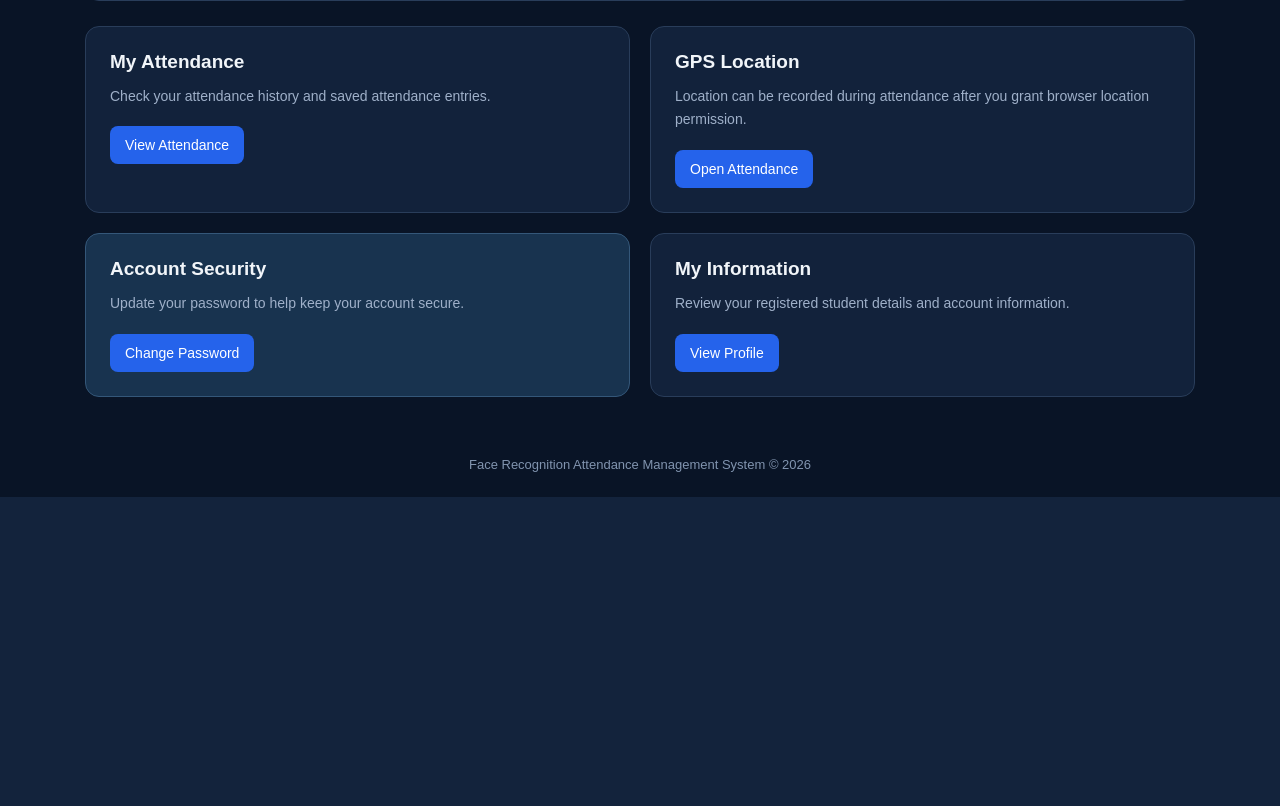
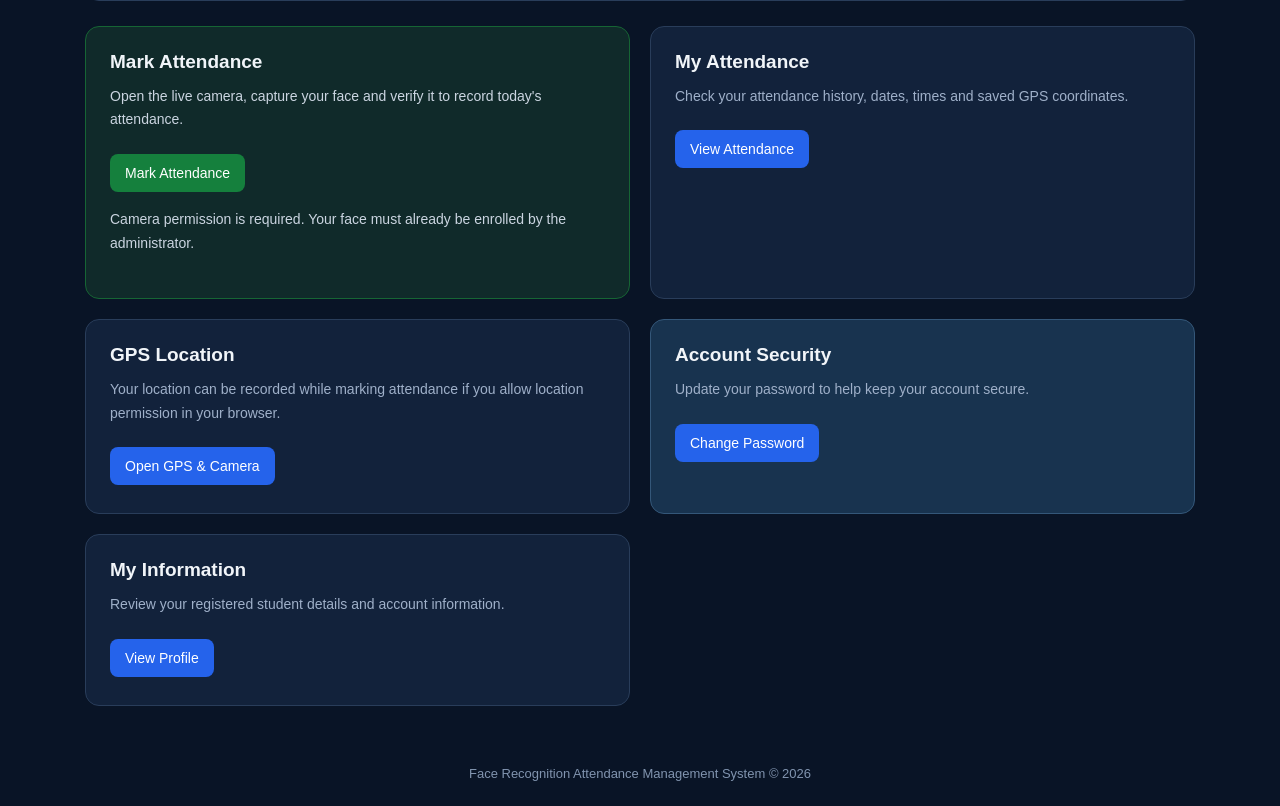
Before and after one commit to tiwarishivansh265-cloud/Face-Recognition-Attendance-System, a Flask app: template templates/student_dashboard.html in a window 1280 px wide. Shown: the part 397-1203 px from the top of the page. Before the commit the page ends 894 px from the top, so only its background shows below. Run offline with Flask 3, Linux system fonts and the light colour scheme; the template is opened without the code that fills it, so the values that code supplies are empty.

Commit message:
Update student_dashboard.html

```diff
--- a/templates/student_dashboard.html
+++ b/templates/student_dashboard.html
@@ -108,14 +108,41 @@
             background: #2563eb;
             color: white;
             padding: 11px 15px;
+            border: none;
             border-radius: 8px;
             text-decoration: none;
             font-size: 14px;
+            cursor: pointer;
+            margin: 4px 4px 4px 0;
+        }
+
+        .btn:hover {
+            filter: brightness(1.12);
+        }
+
+        .btn-green {
+            background: #15803d;
         }
 
         .security {
             background: #18334f;
             border: 1px solid #345779;
+        }
+
+        .attendance-card {
+            border-color: #166534;
+            background: #102a2a;
+        }
+
+        .attendance-card p {
+            color: #cbd5e1;
+        }
+
+        .note {
+            margin-top: 12px;
+            font-size: 12px;
+            color: #9fb0c9;
+            line-height: 1.6;
         }
 
         footer {
@@ -128,6 +155,18 @@
         @media (max-width: 650px) {
             .grid {
                 grid-template-columns: 1fr;
+            }
+
+            main {
+                padding: 24px 15px;
+            }
+
+            .card {
+                padding: 20px;
+            }
+
+            h1 {
+                font-size: 24px;
             }
         }
     </style>
@@ -164,13 +203,34 @@
         </section>
 
         <section class="grid">
+
+            <article class="card attendance-card">
+                <h2>Mark Attendance</h2>
+                <p>
+                    Open the live camera, capture your face and
+                    verify it to record today's attendance.
+                </p>
+
+                <a class="btn btn-green"
+                   href="{{ url_for('mark_attendance') }}">
+                    Mark Attendance
+                </a>
+
+                <p class="note">
+                    Camera permission is required. Your face must
+                    already be enrolled by the administrator.
+                </p>
+            </article>
+
             <article class="card">
                 <h2>My Attendance</h2>
                 <p>
-                    Check your attendance history and saved attendance
-                    entries.
+                    Check your attendance history, dates, times
+                    and saved GPS coordinates.
                 </p>
-                <a class="btn" href="{{ url_for('my_attendance') }}">
+
+                <a class="btn"
+                   href="{{ url_for('my_attendance') }}">
                     View Attendance
                 </a>
             </article>
@@ -178,20 +238,26 @@
             <article class="card">
                 <h2>GPS Location</h2>
                 <p>
-                    Location can be recorded during attendance after
-                    you grant browser location permission.
+                    Your location can be recorded while marking
+                    attendance if you allow location permission
+                    in your browser.
                 </p>
-                <a class="btn" href="{{ url_for('mark_attendance') }}">
-                    Open Attendance
+
+                <a class="btn"
+                   href="{{ url_for('mark_attendance') }}">
+                    Open GPS & Camera
                 </a>
             </article>
 
             <article class="card security">
                 <h2>Account Security</h2>
                 <p>
-                    Update your password to help keep your account secure.
+                    Update your password to help keep your
+                    account secure.
                 </p>
-                <a class="btn" href="{{ url_for('change_password') }}">
+
+                <a class="btn"
+                   href="{{ url_for('change_password') }}">
                     Change Password
                 </a>
             </article>
@@ -199,13 +265,16 @@
             <article class="card">
                 <h2>My Information</h2>
                 <p>
-                    Review your registered student details and
-                    account information.
+                    Review your registered student details
+                    and account information.
                 </p>
-                <a class="btn" href="{{ url_for('my_profile') }}">
+
+                <a class="btn"
+                   href="{{ url_for('my_profile') }}">
                     View Profile
                 </a>
             </article>
+
         </section>
     </main>
 
```
